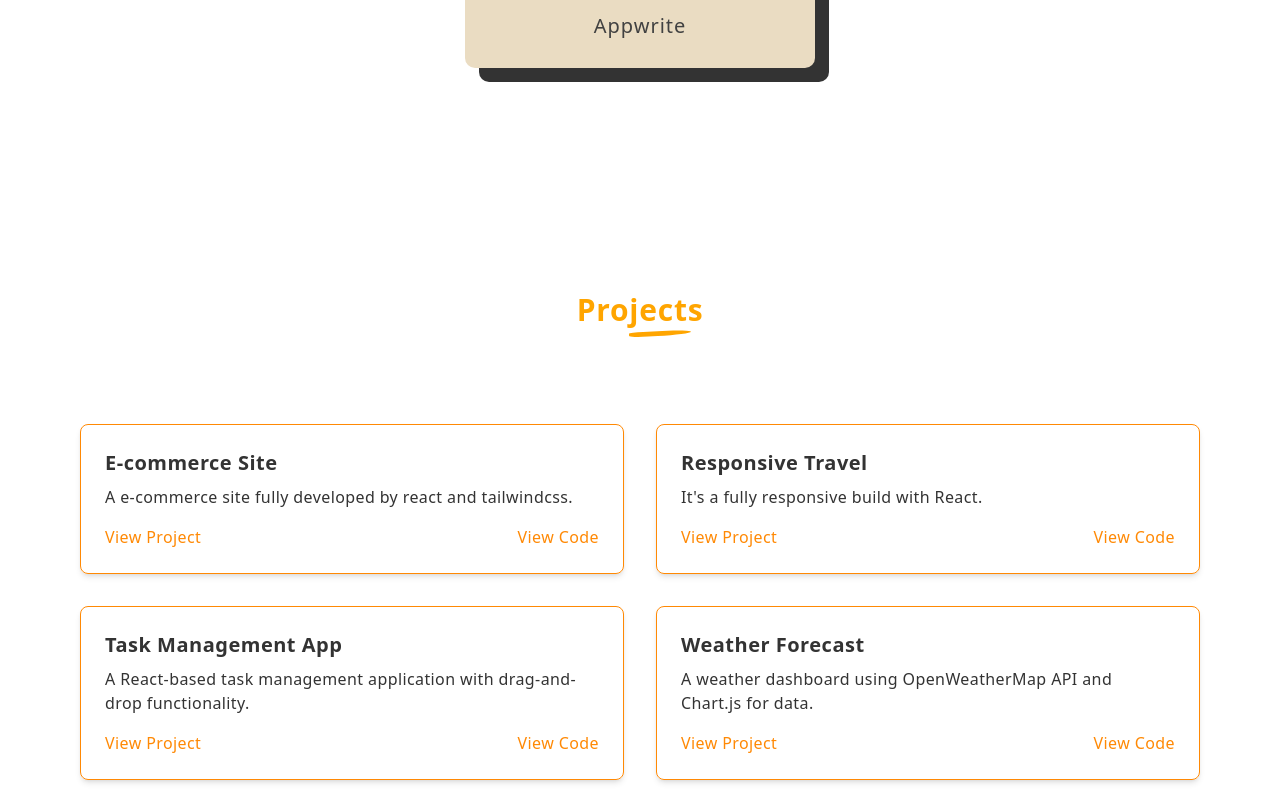
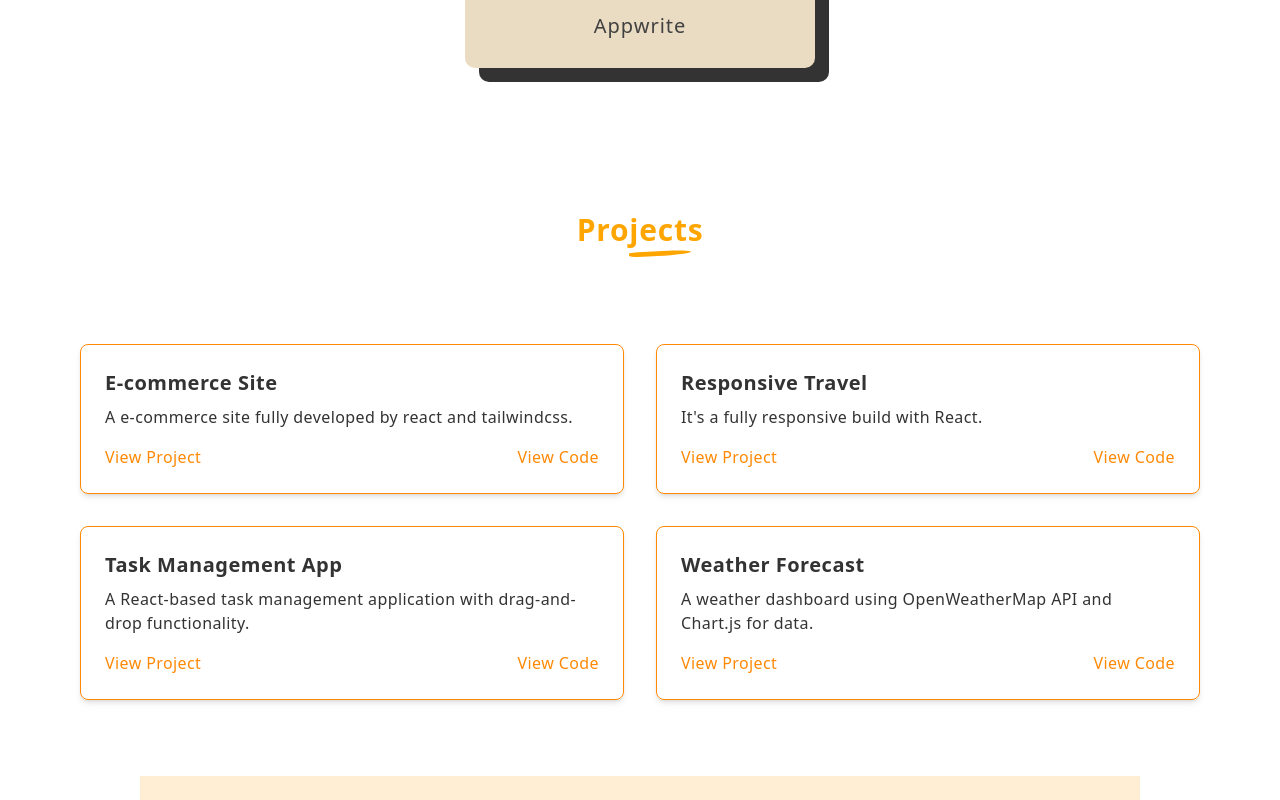
Before and after one commit to rdxnandi/My-Portfolio, a React (Vite) app: page / in a window 1280 px wide. Shown: the part 1940-2740 px from the top of the page. Built offline with nearby package versions, Linux system fonts and the light colour scheme.

Commit message:
minor changes

```diff
--- a/src/pages/Projects.jsx
+++ b/src/pages/Projects.jsx
@@ -4,7 +4,7 @@ function Projects() {
   return (
     <section
       id="projects"
-      className="min-h-screen flex flex-col items-center py-7 lg:py-0 px-[180px] md:px-20 justify-center"
+      className="min-h-[80vh] flex flex-col items-center py-7 lg:py-0 px-[180px] md:px-20 justify-center"
     >
       <h1 className="text-[orange] text-center mb-24 relative text-3xl font-bold after:absolute after:w-[62px] after:h-[5px] after:bg-[orange] after:-bottom-2 after:right-3 after:rounded-custom-tow after:transform after:rotate-[-3deg] tracking-wide">
         Projects
```
